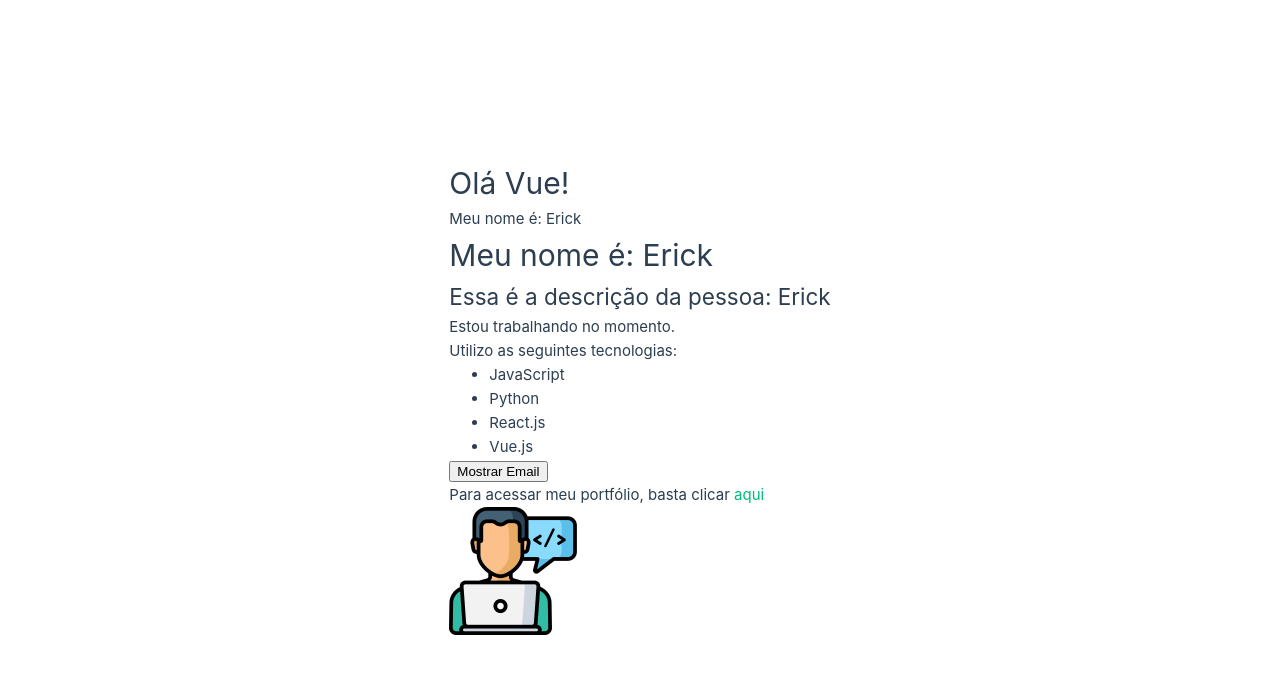
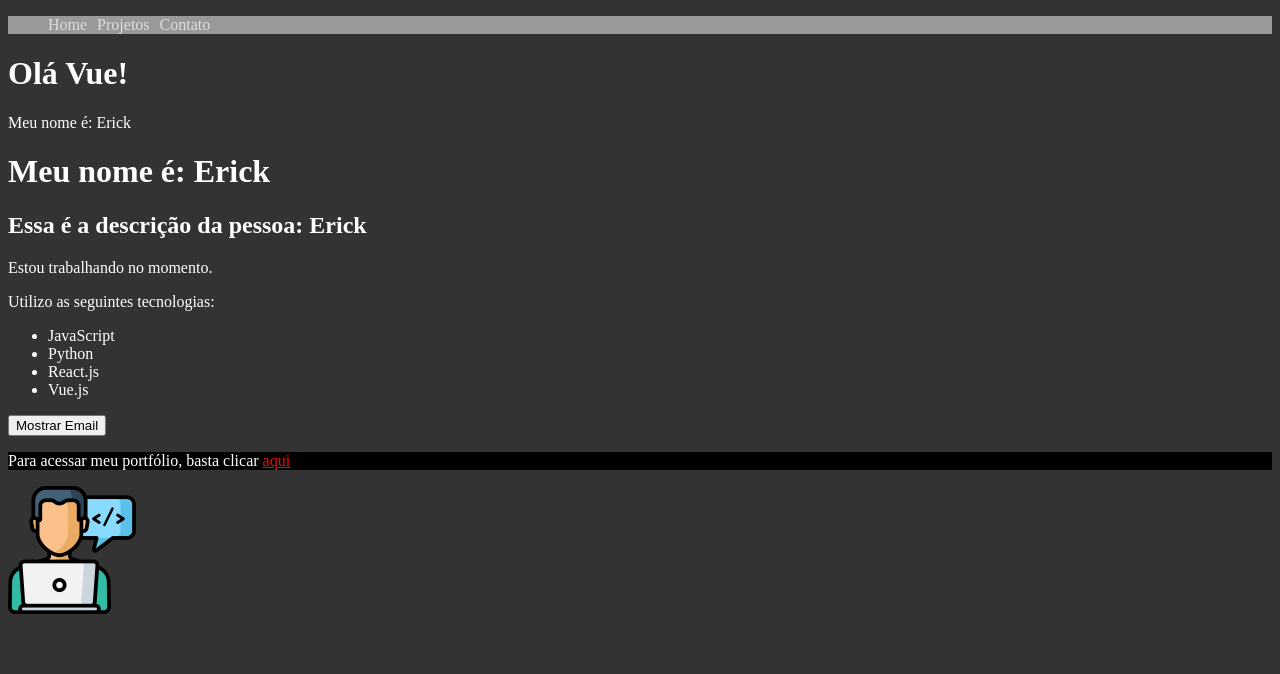
Before and after one commit to erick-costa/curso-vue, a Vue app: page / in a window 1280 px wide. Shown: the top 674 px of the page. Built offline with nearby package versions, Linux system fonts and the light colour scheme.

Commit message:
CSS Scoped e CSS global

```diff
--- a/src/App.vue
+++ b/src/App.vue
@@ -1,4 +1,5 @@
 <template>
+  <Header />
   <FirstComponent />
   <LifeCycle />
   <Person />
@@ -8,6 +9,7 @@
 import FirstComponent from "./components/FirstComponent.vue"
 import LifeCycle from "./components/LifeCycle.vue"
 import Person from "./components/Person.vue"
+import Header from "./components/Header.vue"
 
 export default {
   name: "App",
@@ -15,6 +17,22 @@
     FirstComponent,
     LifeCycle,
     Person,
+    Header,
   },
 }
 </script>
+
+<style>
+body {
+  background-color: #333;
+  color: #fff;
+}
+
+a {
+  color: red;
+}
+
+.teste {
+  background-color: black;
+}
+</style>
--- a/src/assets/main.css
+++ b/src/assets/main.css
@@ -1,6 +1,6 @@
-@import "./base.css";
+/*@import "./base.css";
 
-#app {
+ #app {
   max-width: 1280px;
   margin: 0 auto;
   padding: 2rem;
@@ -29,4 +29,4 @@
   #app {
     padding: 0 2rem;
   }
-}
+} */
--- /dev/null
+++ b/src/components/Header.vue
@@ -0,0 +1,35 @@
+<template>
+  <ul>
+    <li><a href="#">Home</a></li>
+    <li><a href="#">Projetos</a></li>
+    <li><a href="#">Contato</a></li>
+  </ul>
+</template>
+
+<script>
+export default {
+  name: "Header",
+}
+</script>
+
+<style scoped>
+ul {
+  list-style: none;
+  display: flex;
+  background-color: #999;
+}
+
+li {
+  margin-right: 10px;
+}
+
+a {
+  color: #ddd;
+  text-decoration: none;
+  transition: 0.5s;
+}
+
+a:hover {
+  color: turquoise;
+}
+</style>
--- a/src/components/Info.vue
+++ b/src/components/Info.vue
@@ -12,7 +12,7 @@
     <button @click="showEmail">{{ buttonText }}</button>
   </div>
   <p v-show="show_email">Mande uma mensagem para: {{ email }}</p>
-  <p>
+  <p class="teste">
     Para acessar meu portfólio, basta clicar
     <a v-bind:href="my_link" target="_blank"> aqui</a>
   </p>
```
